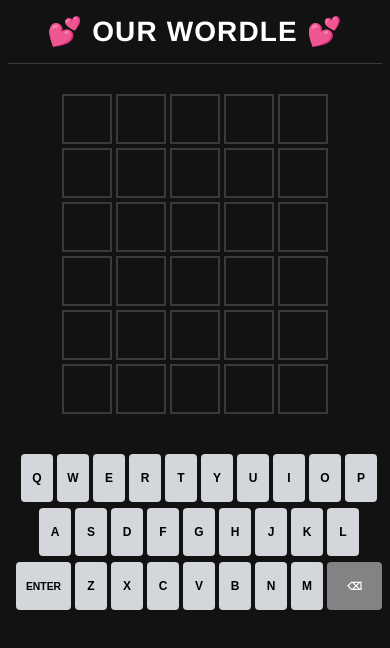
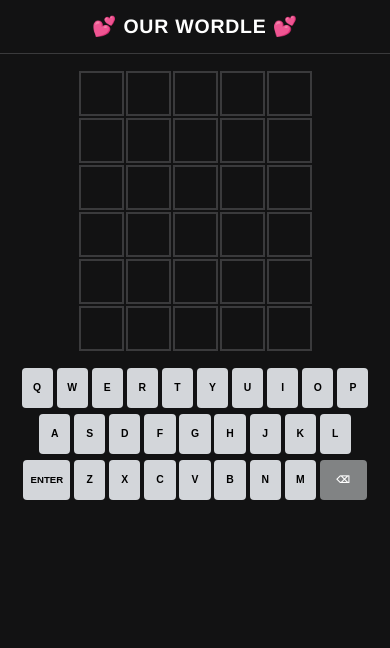
Before and after one commit to AVIVASHISHTA29/wordle-himanshi, a plain HTML site: page index.html in a window 390 px wide. Drawn offline with Linux system fonts and the light colour scheme.

Commit message:
fixed ui

```diff
--- a/index.html
+++ b/index.html
@@ -4,7 +4,7 @@
     <meta charset="UTF-8" />
     <meta
       name="viewport"
-      content="width=device-width, initial-scale=1.0, user-scalable=no"
+      content="width=device-width, initial-scale=1.0, maximum-scale=1.0, user-scalable=no, viewport-fit=cover"
     />
     <meta
       name="description"
--- a/style.css
+++ b/style.css
@@ -5,10 +5,10 @@
   --gray: #787c7e;
   --light-gray: #d3d6da;
   --border: #3a3a3c;
-  --tile-size: clamp(50px, 12vmin, 62px);
-  --gap: 5px;
-  --keyboard-key-height: 58px;
-  --keyboard-key-height-small: 48px;
+  --tile-size: clamp(45px, 11vmin, 62px);
+  --gap: clamp(3px, 1vmin, 5px);
+  --keyboard-key-height: clamp(45px, 8vmin, 58px);
+  --keyboard-key-height-small: clamp(40px, 7vmin, 48px);
 
   /* Romantic theme colors */
   --pink-soft: #ffeef5;
@@ -31,25 +31,48 @@
   box-sizing: border-box;
   margin: 0;
   padding: 0;
+  -webkit-touch-callout: none;
+  -webkit-user-select: none;
+  -khtml-user-select: none;
+  -moz-user-select: none;
+  -ms-user-select: none;
+  user-select: none;
+  touch-action: manipulation;
+}
+
+html {
+  height: 100%;
+  overflow: hidden;
+  -webkit-text-size-adjust: 100%;
+  -ms-text-size-adjust: 100%;
 }
 
 body {
-  min-height: 100vh;
+  height: 100vh;
+  height: 100dvh; /* Dynamic viewport height for mobile */
   display: flex;
   flex-direction: column;
   align-items: center;
-  padding: 0 10px;
+  padding: 0;
+  overflow: hidden;
+  position: fixed;
+  width: 100%;
+  top: 0;
+  left: 0;
+  overscroll-behavior: none;
+  -webkit-overflow-scrolling: touch;
 }
 
 /* Header */
 h1 {
-  margin: 20px 0 30px 0;
-  font-size: 2.25rem;
+  margin: clamp(10px, 3vh, 20px) 0 clamp(15px, 3vh, 30px) 0;
+  font-size: clamp(1.3rem, 4vw, 2.25rem);
   font-weight: 700;
   letter-spacing: 0.04em;
   border-bottom: 1px solid var(--border);
   width: 100%;
-  padding-bottom: 20px;
+  padding-bottom: clamp(10px, 2vh, 20px);
+  flex-shrink: 0;
 }
 
 /* ---------- BOARD ---------- */
@@ -59,9 +82,10 @@
   grid-auto-rows: var(--tile-size);
   gap: var(--gap);
   justify-content: center;
-  margin: 0 auto 40px;
+  margin: 0 auto clamp(15px, 3vh, 40px);
   width: max-content;
-  padding: 10px;
+  padding: 0 10px;
+  flex-shrink: 0;
 }
 
 .tile {
@@ -72,11 +96,12 @@
   align-items: center;
   justify-content: center;
   font-weight: 700;
-  font-size: clamp(1.5rem, 4vmin, 2rem);
+  font-size: clamp(1.2rem, 3.5vmin, 2rem);
   text-transform: uppercase;
   position: relative;
   transition: border-color 0.1s ease;
   user-select: none;
+  touch-action: manipulation;
 }
 
 /* Tile states */
@@ -171,26 +196,29 @@
 #keyboard {
   display: flex;
   flex-direction: column;
-  gap: 8px;
-  max-width: 500px;
+  gap: clamp(4px, 1vh, 8px);
+  max-width: 100%;
   margin: 0 auto;
-  padding: 0 8px;
+  padding: 0 clamp(8px, 2vw, 16px);
+  flex: 1;
+  justify-content: flex-start;
+  overflow: hidden;
 }
 
 .keyboard-row {
   display: flex;
-  gap: 6px;
+  gap: clamp(3px, 1vw, 6px);
   justify-content: center;
 }
 
 .key {
-  min-width: 43px;
+  min-width: clamp(26px, 8vw, 43px);
   height: var(--keyboard-key-height);
   background: var(--light-gray);
   border: none;
   border-radius: 4px;
   font-weight: 700;
-  font-size: 0.875rem;
+  font-size: clamp(0.65rem, 2.5vw, 0.875rem);
   text-transform: uppercase;
   user-select: none;
   cursor: pointer;
@@ -199,6 +227,8 @@
   justify-content: center;
   color: #000;
   transition: background-color 0.1s ease;
+  touch-action: manipulation;
+  -webkit-tap-highlight-color: transparent;
 }
 
 .key:hover {
@@ -225,9 +255,9 @@
 }
 
 .key.wide {
-  min-width: 65px;
-  font-size: 0.75rem;
-  padding: 0 8px;
+  min-width: clamp(45px, 12vw, 65px);
+  font-size: clamp(0.6rem, 2vw, 0.75rem);
+  padding: 0 clamp(4px, 1vw, 8px);
 }
 
 .key.correct {
@@ -245,57 +275,6 @@
   color: #fff;
 }
 
-/* Mobile optimizations */
-@media (max-width: 480px) {
-  :root {
-    --keyboard-key-height: var(--keyboard-key-height-small);
-  }
-
-  body {
-    padding: 0 8px;
-  }
-
-  h1 {
-    font-size: 1.75rem;
-    margin: 15px 0 20px 0;
-    padding-bottom: 15px;
-  }
-
-  #board {
-    margin: 0 auto 30px;
-    gap: 4px;
-  }
-
-  .key {
-    min-width: 32px;
-    font-size: 0.75rem;
-  }
-
-  .key.wide {
-    min-width: 55px;
-    font-size: 0.65rem;
-  }
-
-  #keyboard {
-    gap: 6px;
-  }
-
-  .keyboard-row {
-    gap: 4px;
-  }
-}
-
-@media (max-width: 360px) {
-  .key {
-    min-width: 28px;
-    font-size: 0.7rem;
-  }
-
-  .key.wide {
-    min-width: 48px;
-  }
-}
-
 /* ---------- ROMANTIC MODAL STYLES ---------- */
 .game-modal {
   position: fixed;
@@ -303,6 +282,8 @@
   left: 0;
   width: 100%;
   height: 100%;
+  height: 100vh;
+  height: 100dvh;
   background: rgba(0, 0, 0, 0.8);
   backdrop-filter: blur(8px);
   display: flex;
@@ -312,8 +293,9 @@
   opacity: 0;
   transform: scale(0.9);
   transition: all 0.3s ease-out;
-  padding: 20px;
+  padding: clamp(15px, 5vw, 20px);
   box-sizing: border-box;
+  overflow: hidden;
 }
 
 .game-modal.show {
@@ -324,14 +306,18 @@
 .modal-content {
   background: linear-gradient(145deg, #ffffff, #fdf2f8);
   border-radius: 20px;
-  padding: 30px;
-  max-width: 400px;
+  padding: clamp(20px, 5vw, 30px);
+  max-width: min(400px, 90vw);
   width: 100%;
+  max-height: 85vh;
+  max-height: 85dvh;
   text-align: center;
   position: relative;
   box-shadow: var(--shadow-soft);
   border: 2px solid var(--pink-light);
   animation: modalFloat 0.6s ease-out;
+  overflow-y: auto;
+  overscroll-behavior: contain;
 }
 
 @keyframes modalFloat {
@@ -361,6 +347,8 @@
   display: flex;
   align-items: center;
   justify-content: center;
+  touch-action: manipulation;
+  -webkit-tap-highlight-color: transparent;
 }
 
 .modal-close:hover {
@@ -369,7 +357,7 @@
 }
 
 .modal-title {
-  font-size: 1.8rem;
+  font-size: clamp(1.3rem, 5vw, 1.8rem);
   font-weight: 700;
   margin-bottom: 15px;
   background: var(--gradient-romantic);
@@ -399,7 +387,7 @@
 }
 
 .modal-message {
-  font-size: 1.1rem;
+  font-size: clamp(0.9rem, 3vw, 1.1rem);
   margin-bottom: 20px;
   line-height: 1.4;
   color: #4a4a4a;
@@ -420,14 +408,14 @@
   padding: 15px 20px;
   border-radius: 15px;
   margin: 20px 0;
-  font-size: 1.1rem;
+  font-size: clamp(0.9rem, 3vw, 1.1rem);
   box-shadow: 0 4px 15px rgba(255, 107, 179, 0.3);
 }
 
 .word-display {
-  font-size: 1.4rem;
+  font-size: clamp(1.1rem, 4vw, 1.4rem);
   font-weight: 700;
-  letter-spacing: 3px;
+  letter-spacing: clamp(1px, 1vw, 3px);
   display: block;
   margin-top: 8px;
 }
@@ -436,7 +424,7 @@
   background: var(--pink-soft);
   border: 2px solid var(--pink-light);
   border-radius: 15px;
-  padding: 20px;
+  padding: clamp(15px, 4vw, 20px);
   margin: 20px 0;
   text-align: left;
 }
@@ -445,12 +433,12 @@
   font-weight: 700;
   color: var(--pink-dark);
   margin-bottom: 10px;
-  font-size: 1rem;
+  font-size: clamp(0.85rem, 3vw, 1rem);
 }
 
 .meaning-text {
   color: #4a4a4a;
-  font-size: 1.1rem;
+  font-size: clamp(0.9rem, 3vw, 1.1rem);
   line-height: 1.4;
   font-style: italic;
 }
@@ -459,14 +447,16 @@
   background: var(--gradient-romantic);
   color: white;
   border: none;
-  padding: 15px 30px;
+  padding: clamp(12px, 3vw, 15px) clamp(25px, 6vw, 30px);
   border-radius: 25px;
-  font-size: 1.1rem;
+  font-size: clamp(0.9rem, 3vw, 1.1rem);
   font-weight: 600;
   cursor: pointer;
   transition: all 0.3s ease;
   box-shadow: 0 4px 15px rgba(255, 107, 179, 0.4);
   margin-top: 10px;
+  touch-action: manipulation;
+  -webkit-tap-highlight-color: transparent;
 }
 
 .play-again-btn:hover {
@@ -478,43 +468,74 @@
   transform: translateY(0);
 }
 
-/* Mobile modal adjustments */
+/* Mobile-specific optimizations */
 @media (max-width: 480px) {
-  .modal-content {
-    padding: 25px 20px;
-    margin: 10px;
-    border-radius: 15px;
+  :root {
+    --keyboard-key-height: var(--keyboard-key-height-small);
   }
 
-  .modal-title {
-    font-size: 1.5rem;
+  body {
+    padding: 0;
   }
 
-  .modal-message {
-    font-size: 1rem;
+  h1 {
+    font-size: clamp(1.2rem, 5vw, 1.75rem);
+    margin: clamp(8px, 2vh, 15px) 0 clamp(12px, 2vh, 20px) 0;
+    padding-bottom: clamp(8px, 2vh, 15px);
   }
 
-  .word-display {
-    font-size: 1.2rem;
-    letter-spacing: 2px;
+  #board {
+    margin: 0 auto clamp(12px, 2vh, 30px);
+    gap: clamp(2px, 0.5vmin, 4px);
   }
 
-  .meaning-text {
-    font-size: 1rem;
+  #keyboard {
+    gap: clamp(3px, 1vh, 6px);
+    padding: 0 clamp(6px, 2vw, 8px);
   }
 
-  .play-again-btn {
-    padding: 12px 25px;
-    font-size: 1rem;
+  .keyboard-row {
+    gap: clamp(2px, 1vw, 4px);
+  }
+
+  .modal-content {
+    max-height: 90vh;
+    max-height: 90dvh;
+    border-radius: 15px;
   }
 }
 
 @media (max-width: 360px) {
   .game-modal {
-    padding: 15px;
+    padding: 10px;
   }
 
   .modal-content {
-    padding: 20px 15px;
+    padding: 15px;
+    max-height: 95vh;
+    max-height: 95dvh;
   }
 }
+
+/* Landscape mobile optimization */
+@media (max-height: 600px) and (orientation: landscape) {
+  h1 {
+    margin: 5px 0 10px 0;
+    padding-bottom: 8px;
+    font-size: 1.2rem;
+  }
+
+  #board {
+    margin: 0 auto 10px;
+  }
+
+  #keyboard {
+    gap: 3px;
+  }
+
+  .modal-content {
+    max-height: 95vh;
+    max-height: 95dvh;
+    padding: 15px;
+  }
+}
```
